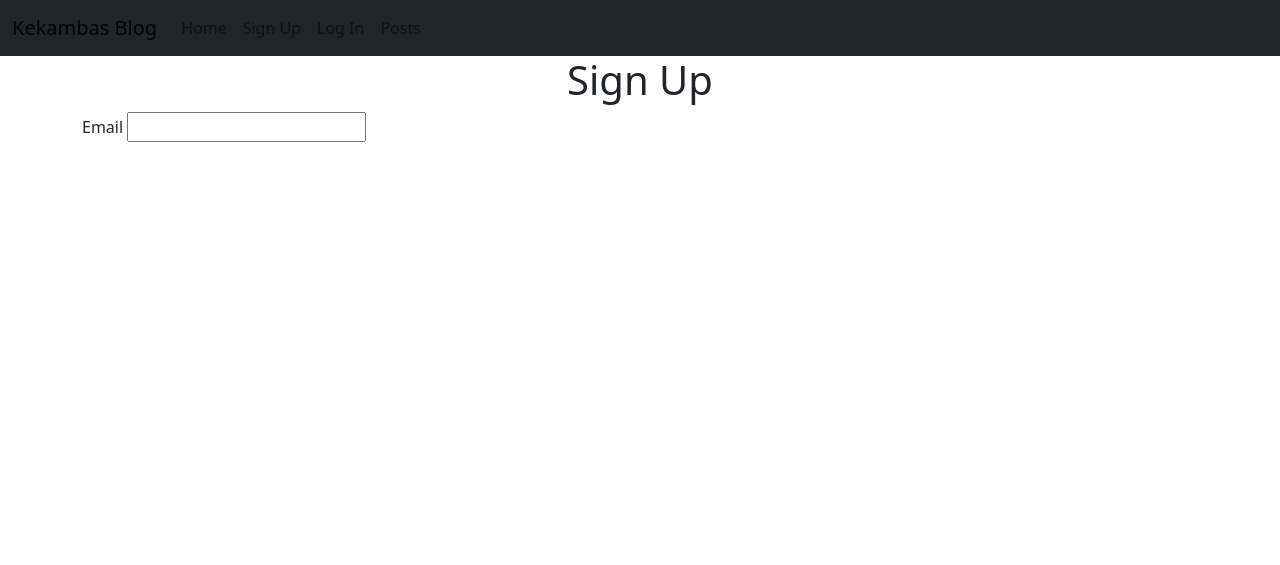
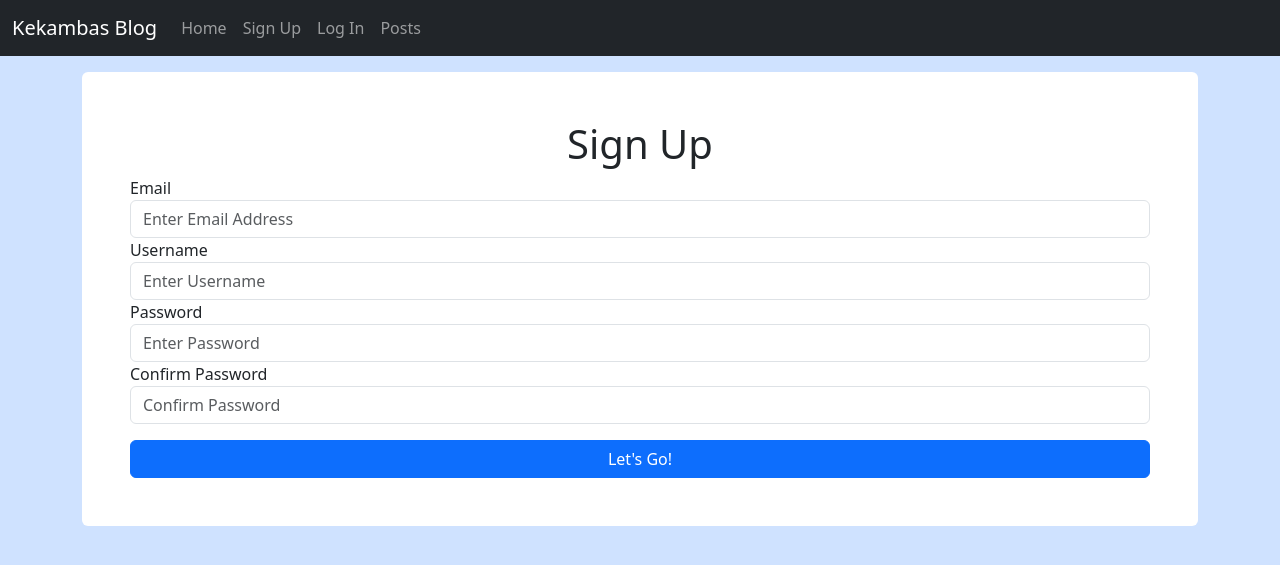
Before and after one commit to terrykub80/flask_blog, a Flask app: page /signup in a window 1280 px wide. Shown: the top 565 px of the page. Run offline with Flask 2, Linux system fonts and the light colour scheme.

Commit message:
added redirect to signup

```diff
--- a/app/routes.py
+++ b/app/routes.py
@@ -1,5 +1,5 @@
 from app import app
-from flask import render_template
+from flask import render_template, redirect, url_for
 from app.forms import SignUpForm
 
 @app.route('/')
@@ -14,8 +14,22 @@ def posts():
     return render_template('posts.html')
 
 
-@app.route('/signup')
+@app.route('/signup', methods=["GET", "POST"])
 def signup():
     # Create an instance of the SignUpForm
     form = SignUpForm()
+    # Check if a POST request AND data is valid
+    if form.validate_on_submit():
+        print('Form Submitted and Validated')
+        # Get data from the form
+        email = form.email.data
+        username = form.username.data
+        password = form.password.data
+        print(email, username, password)
+        # TODO Check to see if there is a user with username and/or email
+        # TODO Create a new user with form data
+
+        # Redirect back to Home
+        return redirect(url_for('index'))
+
     return render_template('signup.html', form=form)
--- a/app/templates/base.html
+++ b/app/templates/base.html
@@ -4,10 +4,10 @@
     <meta charset="UTF-8">
     <meta http-equiv="X-UA-Compatible" content="IE=edge">
     <meta name="viewport" content="width=device-width, initial-scale=1.0">
-    <link rel="stylesheet" href="https://cdn.jsdelivr.net/npm/bootstrap@5.2.3/dist/css/bootstrap.min.css">
+    <link rel="stylesheet" href="https://cdn.jsdelivr.net/npm/bootstrap@5.3.0-alpha1/dist/css/bootstrap.min.css">
     <title>Kekambas Blog | {% block title %} {% endblock %}</title>
 </head>
-<body>
+<body class="bg-primary-subtle">
 
     {% include 'nav.html' %}
 
--- a/app/templates/signup.html
+++ b/app/templates/signup.html
@@ -3,11 +3,28 @@
 {% block title %} Sign Up {% endblock %}
 
 {% block content %}
-<h1 class="text-center">Sign Up</h1>
 
-<form action="">
+
+
+<form action="" class="bg-white rounded mt-3 p-5" method="post">
+    <h1 class="text-center">Sign Up</h1>
+    {{ form.csrf_token }}
+
     {{ form.email.label }}
-    {{ form.email }}
+    {{ form.email(class='form-control', placeholder='Enter Email Address') }}
+
+    {{ form.username.label }}
+    {{ form.username(class='form-control', placeholder='Enter Username') }}
+
+    {{ form.password.label }}
+    {{ form.password(class='form-control', placeholder='Enter Password') }}
+
+    {{ form.confirm_pass.label }}
+    {{ form.confirm_pass(class='form-control', placeholder='Confirm Password') }}
+
+    {{ form.submit(class='btn btn-primary w-100 mt-3' )}}
 </form>
 
+
+
 {% endblock %}
```
